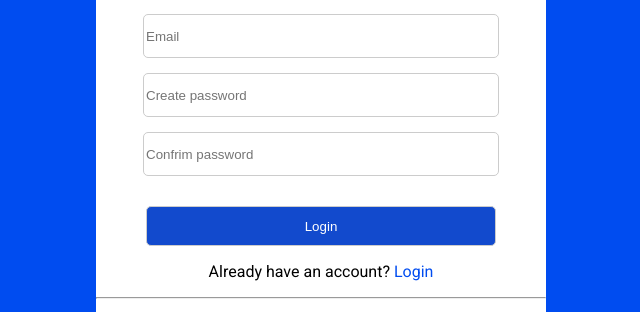
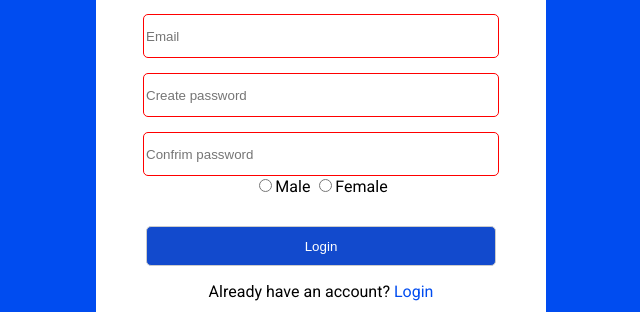
Before and after one commit to 7uran/task, a plain HTML site: page signup.html in a window 1280 px wide. Shown: the part 89-401 px from the top of the page, without its empty margins (319-959 px from the left). Drawn offline with Linux system fonts and the light colour scheme.

Commit message:
Task completed!

```diff
--- a/main.css
+++ b/main.css
@@ -117,17 +117,19 @@ body {
 }
 
 .password-input {
+    display: block;
     border: 1px solid #ccc;
     border-radius: 5px;
     width: 350px;
     height: 40px;
+    margin: auto;
     margin-top: 15px;
+
 
 }
 
 .forgot-a {
     color: #004CF0;
-    margin-left: 45px;
     display: inline;
     text-decoration: none;
 
@@ -159,6 +161,7 @@ body {
 }
 .fa-facebook,.fa-google{
     font-size: 20px;
+    padding-right: 20px;
 }
 .g-btn{
     margin-top: 10px;
--- a/signup.html
+++ b/signup.html
@@ -20,9 +20,13 @@
     <div class="login-div">
         <form>
             <p class="signup-p">Signup</p>
-            <input type="email" placeholder="Email" class="email-input">
-            <input type="password" placeholder="Create password" minlength="6" maxlength="20" class="password-input">
-            <input type="password" placeholder="Confrim password" minlength="6" maxlength="20" class="password-input">
+            <input type="email" placeholder="Email" class="email-input" required>
+            <input type="password" placeholder="Create password" minlength="6" maxlength="20" class="password-input"
+                required>
+            <input type="password" placeholder="Confrim password" minlength="6" maxlength="20" class="password-input"
+                required>
+            <input type="radio" id="male" name="gender" required><label for="male">Male</label>
+            <input type="radio" id="female" name="gender" required><label for="female">Female</label>
             <input type="submit" value="Login" class="login-btn"></input>
         </form>
         <p>Already have an account? <a class="signup" href="./index.html">Login</a></p>
--- a/style.css
+++ b/style.css
@@ -85,18 +85,10 @@ body {
     float: left;
     margin: auto;
     width: 450px;
-    height: 550px;
+    height: 600px;
     text-align: center;
 
 
-}
-
-.signup-div {
-    float: left;
-    margin-top: 58px;
-    margin-left: 100px;
-    width: 450px;
-    height: 600px;
 }
 
 .signup-p {
@@ -114,6 +106,8 @@ body {
 }
 
 .password-input {
+    display: block;
+    margin: auto;
     border: 1px solid #ccc;
     border-radius: 5px;
     width: 350px;
@@ -123,6 +117,8 @@ body {
 }
 
 .login-btn{
+    display: block;
+    margin: auto;
     background-color: #124ACD;
     cursor: pointer;
     margin-top: 30px;
@@ -148,6 +144,7 @@ body {
 }
 .fa-facebook,.fa-google{
     font-size: 20px;
+    padding-right:20px;
 }
 .g-btn{
     margin-top: 10px;
```
Also changed, not shown: index.html (+2 -2 lines).
